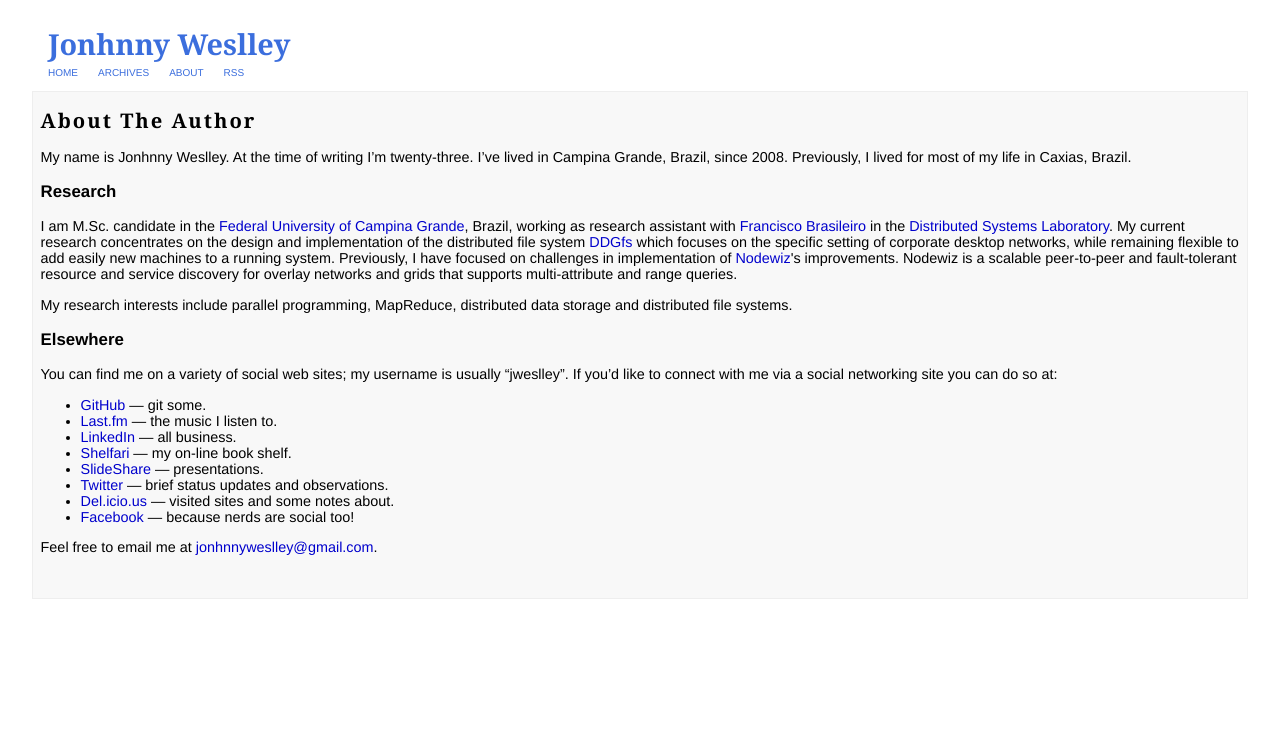
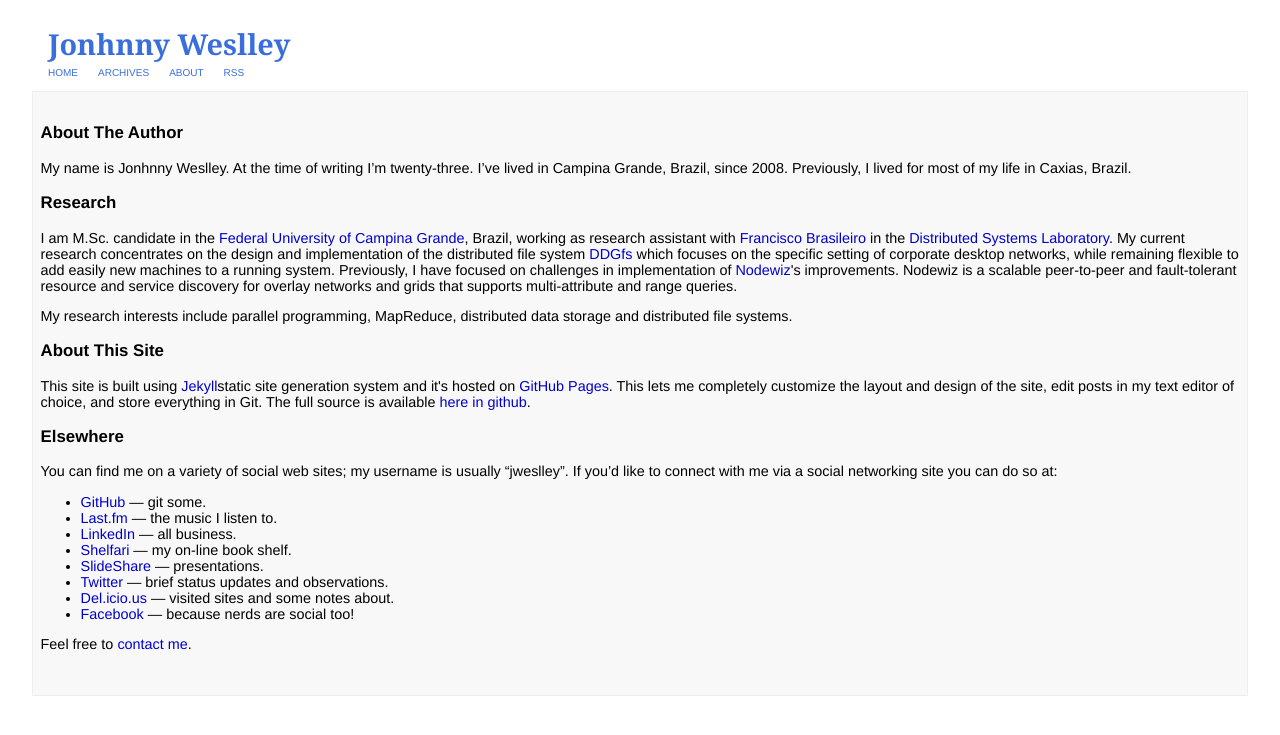
Before and after one commit to jweslley/jweslley.github.com, a Jekyll site: the page built from about/index.html, in a window 1280 px wide. Shown: the top 735 px of the page. Built offline with Jekyll 4.4.1, drawn with Linux system fonts in a browser that asks for light colours; comment, search, counter and statistics services are not loaded.

Commit message:
minor changes

```diff
--- a/about/index.html
+++ b/about/index.html
@@ -3,7 +3,7 @@ layout: nosidebar
 title: About
 ---
 
-<h2>About The Author</h2>
+<h3>About The Author</h3>
 <p>
 My name is Jonhnny Weslley. At the time of writing I’m twenty-three. I’ve lived in Campina Grande, Brazil, since 2008. Previously, I lived for most of my life in Caxias, Brazil.
 </p>
@@ -17,6 +17,13 @@ My current research concentrates on the design and implementation of the distrib
 </p>
 <p>
 My research interests include parallel programming, MapReduce, distributed data storage and distributed file systems.
+</p>
+
+
+<h3>About This Site</h3>
+<p>
+This site is built using <a href="http://github.com/mojombo/jekyll/tree/master">Jekyll</a>static site generation system and it's hosted on <a href="http://github.com/blog/272-github-pages">GitHub Pages</a>.
+This lets me completely customize the layout and design of the site, edit posts in my text editor of choice, and store everything in Git. The full source is available <a href="http://github.com/jweslley/jweslley.github.com/tree/master">here in github</a>.
 </p>
 
 
@@ -37,5 +44,5 @@ If you’d like to connect with me via a social networking site you can do so at
 </ul>
 
 <p>
-Feel free to email me at <a href="mailto:jonhnnyweslley@gmail.com">jonhnnyweslley@gmail.com</a>.
+Feel free to <a href="http://www.google.com/profiles/jonhnnyweslley/contactme?continue=http://www.google.com/profiles/jonhnnyweslley">contact me</a>.
 </p>
--- a/contact/index.html
+++ b/contact/index.html
@@ -11,9 +11,9 @@ title: Contact
 
 <h3>Address:</h3>
 <pre>
-  Federal University of Campina Grande
-  Systems and Computing Department
-  Distributed Systems Laboratory
+  Universidade Federal de Campina Grande
+  Departamento de Sistemas e Computação
+  Laboratório de Sistemas Distribuídos
   Av. Aprígio Veloso, 882
   Bodocongó, Bloco CO
   58109-970, Campina Grande, PB, Brazil
```
